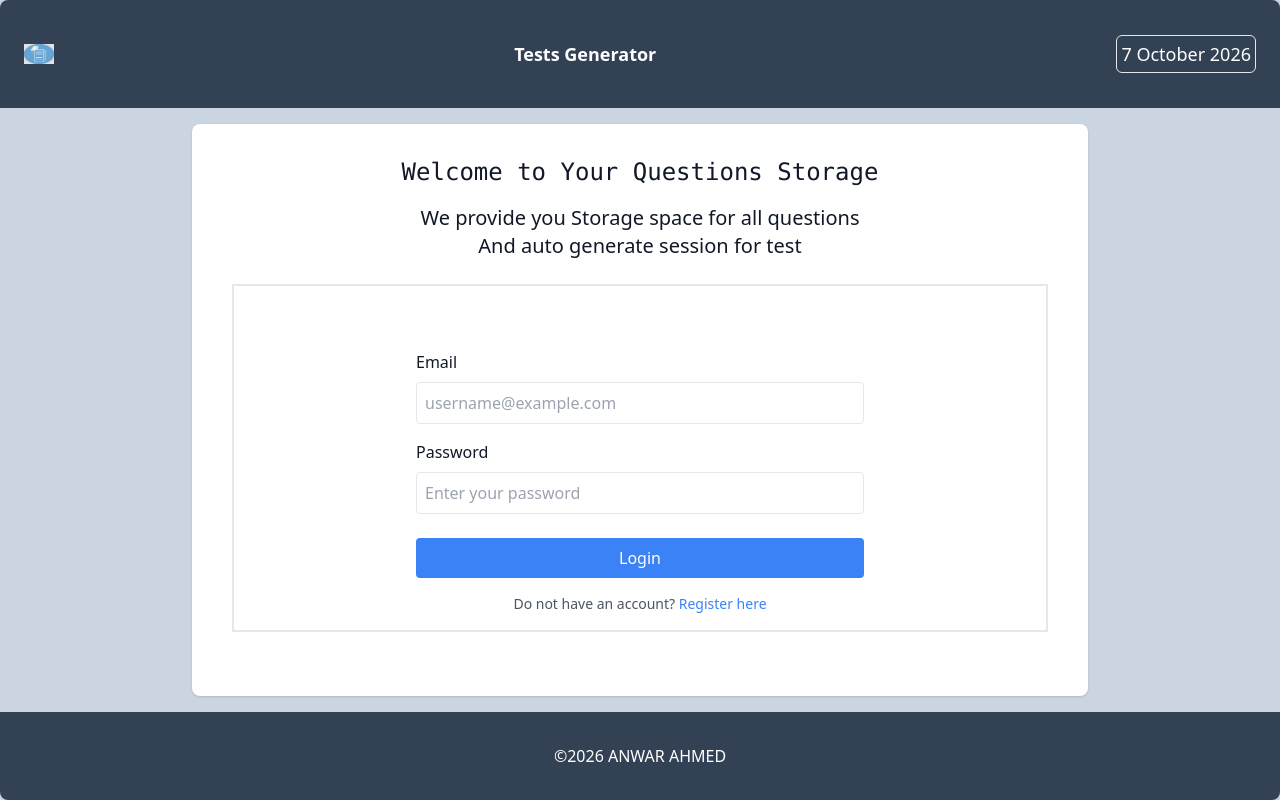
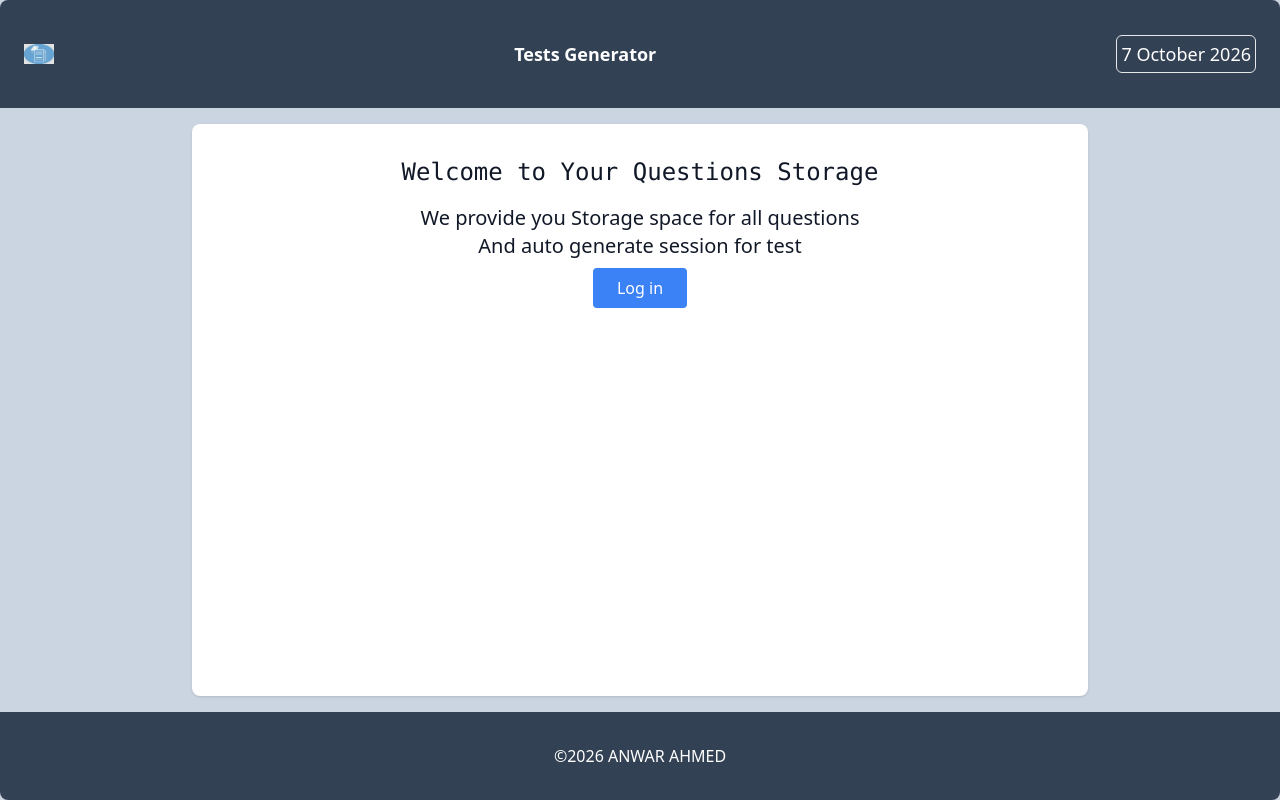
Before and after one commit to stormkid2009/exams-platform, a Next.js app: page / in a window 1280 px wide. Built offline with nearby package versions, Linux system fonts and the light colour scheme.

Commit message:
(fix) : removed LoginForm duplication and now link to /user/login

```diff
--- a/src/pages/index.tsx
+++ b/src/pages/index.tsx
@@ -1,12 +1,12 @@
 import Head from "next/head";
+import Link from "next/link";
 import Intro from "src/components/introduction";
-import LoginForm from "src/components/forms/user/login-form";
 
 /**
  * Home component serves as the landing page for the application.
  *
  * It sets up the page header with meta information and renders the introduction
- * and login form components as the main content.
+ * plus a link to the dedicated login page (rather than a second login form).
  *
  * @returns {JSX.Element} The rendered home page component.
  */
@@ -22,8 +22,15 @@ export default function Home() {
       </Head>
       {/* Display the introduction component */}
       <Intro />
-      {/* Display the login form */}
-      <LoginForm />
+      {/* Direct users to the single login page instead of duplicating the form */}
+      <div className="flex justify-center pb-8">
+        <Link
+          href="/user/login"
+          className="bg-blue-500 text-white px-6 py-2 rounded hover:bg-blue-600"
+        >
+          Log in
+        </Link>
+      </div>
     </>
   );
 }
```
